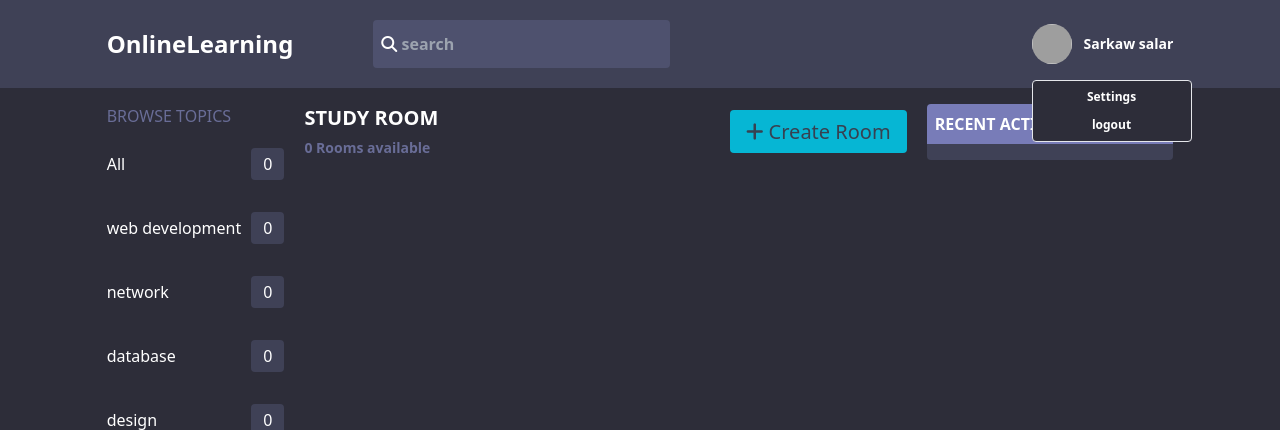
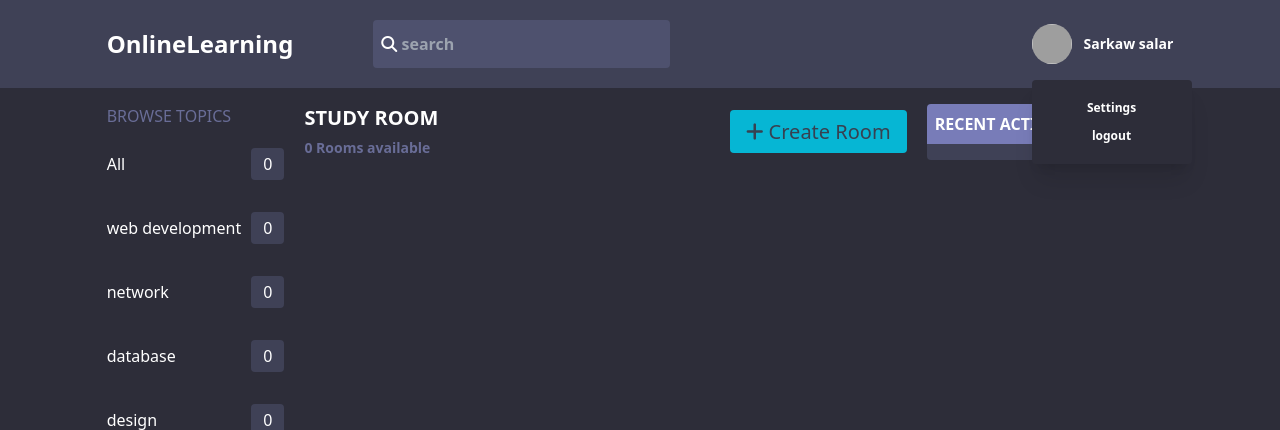
Before and after one commit to MrSarkaw/onlinelearning-django, a Django app: page / in a window 1280 px wide, after a click on "Sarkaw salar". Shown: the top 430 px of the page. Run offline with Django 4.2, Linux system fonts and the light colour scheme; a user stored in the database is signed in; data comes from the database, SQL or seed files in the repository; data that the repository does not hold is empty; some libraries are stand-ins or nearby versions; grey boxes are pictures that could not be loaded.

Commit message:
change design of modal

```diff
--- a/templates/nav.html
+++ b/templates/nav.html
@@ -17,7 +17,7 @@
                 <img style="background-image:url('https://st.depositphotos.com/1371851/1256/i/600/depositphotos_12560182-stock-photo-handsome-man-with-eyeglasses.jpg')" class="w-10 h-10 coverImg rounded-full" alt="">
                 <p class="text-sm">Sarkaw salar</p>
             </button>
-            <div class="w-40 hidden absolute top-14 p-2 rounded text-center grid gap-y-3 color text-xs border" id="modal">
+            <div class="w-40 py-5 shadow-xl hidden absolute top-14 p-2 rounded text-center grid gap-y-3 color text-xs" id="modal">
 
                 <a href="{% url 'profile' request.user.id %}" >Settings</a>
                 <a href="{% url 'logoutPage' %}" >logout</a>
```
